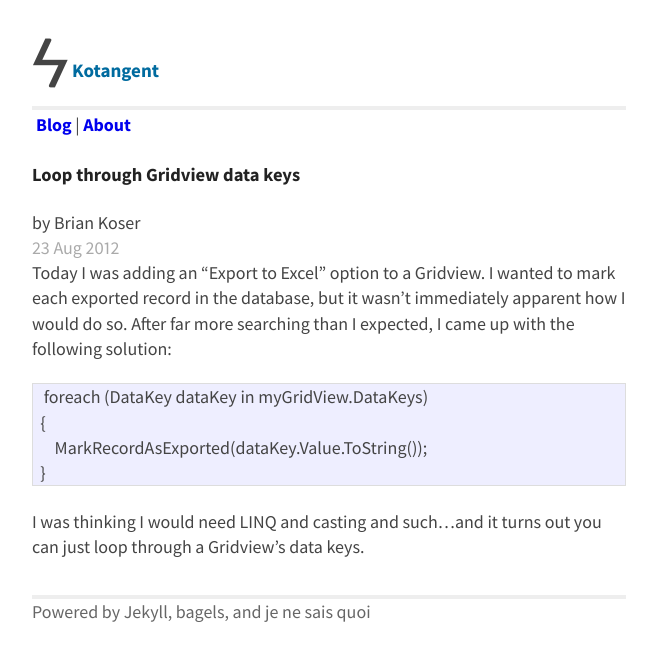
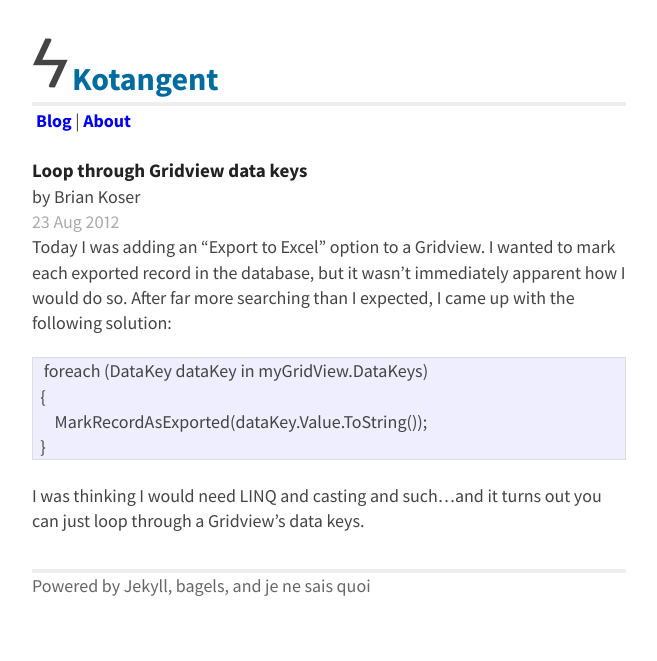
Before and after one commit to briankoser/kotangent-jekyll, a Jekyll site: the page built from _posts/2012-08-23-loop-through-gridview-data-keys.md, in a window 1280 px wide. Shown: the top 661 px of the page, without its empty margins (311-968 px from the left). Built offline with Jekyll 4.4.1, drawn with Linux system fonts in a browser that asks for light colours; Markdown is read by kramdown in place of the engine named in the settings.

Commit message:
Update page and post title classes

```diff
--- a/_layouts/default.html
+++ b/_layouts/default.html
@@ -14,7 +14,7 @@
 <body>
     <header>
         <span class="logo">ϟ</span>
-        <h1 class="title"><a href="/">{{ site.name }}</a></h1>
+        <h1 class="site-title"><a href="/">{{ site.name }}</a></h1>
         <nav>
             <a href="/blog/">Blog</a> | <a href="/about/">About</a>
         </nav>
--- a/_layouts/post.html
+++ b/_layouts/post.html
@@ -1,7 +1,7 @@
 ---
 layout: default
 ---
-<h2>{{ page.title }}</h2>
+<h1 class="post-title">{{ page.title }}</h1>
 <p class="author">by Brian Koser</p>
 <p class="meta">{{ page.date | date_to_string }}</p>
 
--- a/css/main.css
+++ b/css/main.css
@@ -44,8 +44,9 @@
     vertical-align: text-top;
 }
 
-header h1.title {
+header h1.site-title {
     display: inline-block;
+    margin-bottom: 0;
 }
 
 header a {
@@ -296,10 +297,18 @@
     margin-right: 10px;
 }
 
+.post-title {
+    margin: 0;
+}
+
 .small-caps {
     -webkit-font-feature-settings: 'smcp';
        -moz-font-feature-settings: 'smcp';
             font-feature-settings: 'smcp';
+}
+
+.site-title {
+    font-size: 2rem;
 }
 
 .uppercase {
@@ -341,11 +350,11 @@
   border: 0;
 }
 
-header h1.title a {
+header h1.site-title a {
   color: #006b9f;
 }
 
-header h1.title a:hover {
+header h1.site-title a:hover {
   color: #000;
 }
 
```
